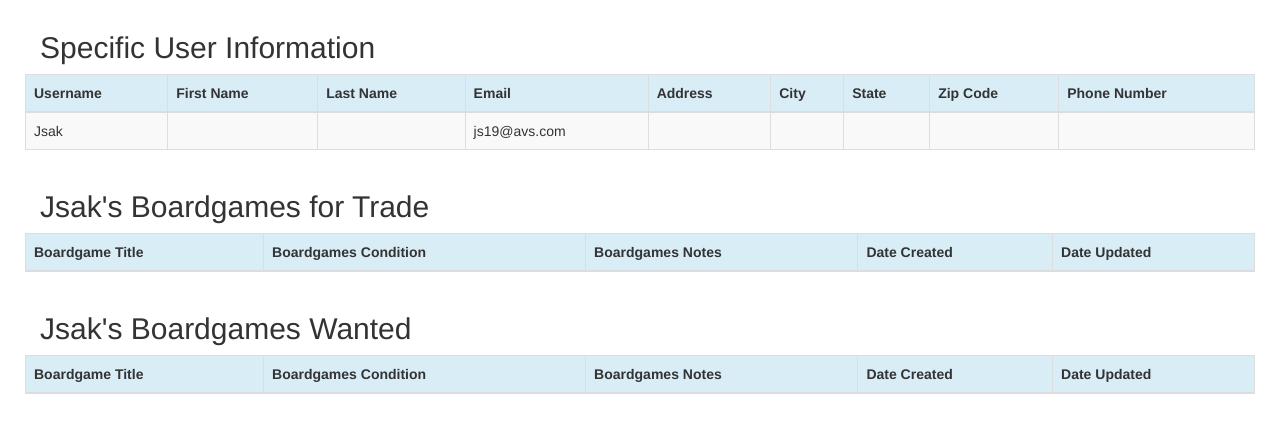
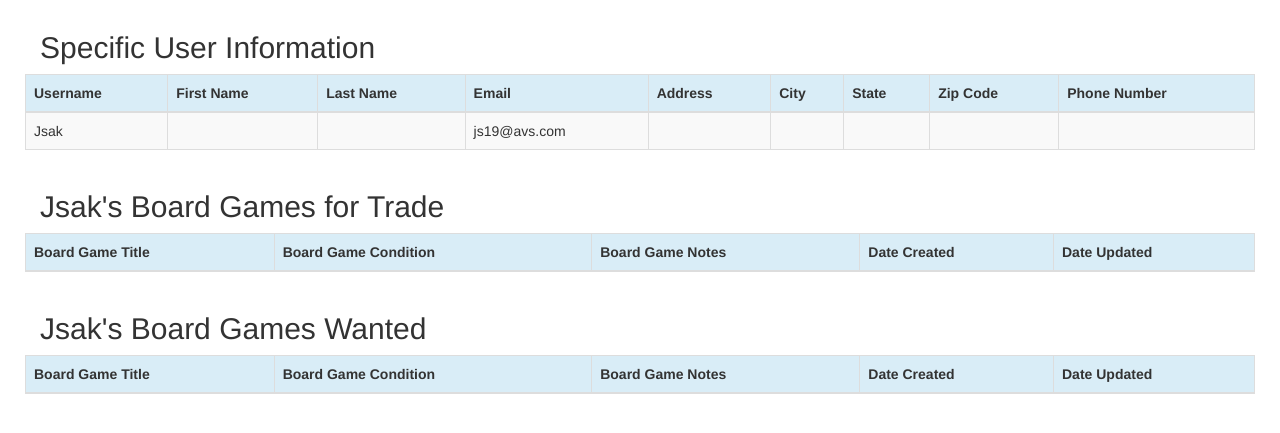
Before and after one commit to Carson402/ISQA3900-Group-9-Project, a Django app: page /user/6/detail/ in a window 1280 px wide. Shown: the part 225-658 px from the top of the page. Run offline with Django 3.2, Linux system fonts and the light colour scheme; a user stored in the database is signed in; data comes from the database, SQL or seed files in the repository; lists and menus that the app fills with data are empty; some libraries are stand-ins or nearby versions.

Commit message:
pushed updated views

```diff
--- a/templates/crm/all_user_trade_list.html
+++ b/templates/crm/all_user_trade_list.html
@@ -32,14 +32,12 @@
                     <th colspan="3">Actions</th>
                 </tr>
                 </thead>
-
                 <tbody>
                 {% for user in users %}
                     <tr>
                         <td>{{ user.user_name }}</td>
                         <td>{{ user.user_first_name }}</td>
                         <td>{{ user.user_last_name }}</td>
-
                         <td><a href="{% url 'crm:user_detail' pk=user.pk %}"
                                class="btn btn-warning">Go to this Users Page</a>
                     </tr>
--- a/templates/crm/user_detail.html
+++ b/templates/crm/user_detail.html
@@ -64,13 +64,13 @@
     <div class="row">
     <table class="table table-striped table-bordered table-hover">
         {% for user in users %}
-        <h2 style="padding-left: 15Px">{{ user.username }}'s Boardgames for Trade</h2>
+        <h2 style="padding-left: 15Px">{{ user.username }}'s Board Games for Trade</h2>
         {% endfor %}
             <thead>
             <tr class="bg-info">
-                <th>Boardgame Title</th>
-                <th>Boardgames Condition</th>
-                <th>Boardgames Notes</th>
+                <th>Board Game Title</th>
+                <th>Board Game Condition</th>
+                <th>Board Game Notes</th>
                 <th>Date Created</th>
                 <th>Date Updated</th>
             </tr>
@@ -91,13 +91,13 @@
     <div class="row">
     <table class="table table-striped table-bordered table-hover">
         {% for user in users %}
-        <h2 style="padding-left: 15Px">{{user.username }}'s Boardgames Wanted</h2>
+        <h2 style="padding-left: 15Px">{{user.username }}'s Board Games Wanted</h2>
         {% endfor %}
             <thead>
             <tr class="bg-info">
-                <th>Boardgame Title</th>
-                <th>Boardgames Condition</th>
-                <th>Boardgames Notes</th>
+                <th>Board Game Title</th>
+                <th>Board Game Condition</th>
+                <th>Board Game Notes</th>
                 <th>Date Created</th>
                 <th>Date Updated</th>
             </tr>
```
Also changed, not shown: templates/crm/boardgames_detail.html (+2 -7 lines), crm/views.py (line endings or trailing spaces).
